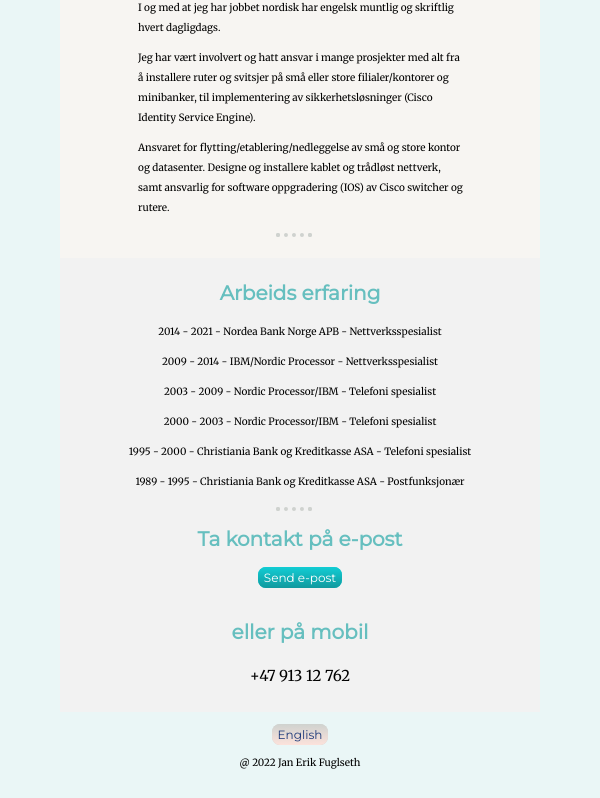
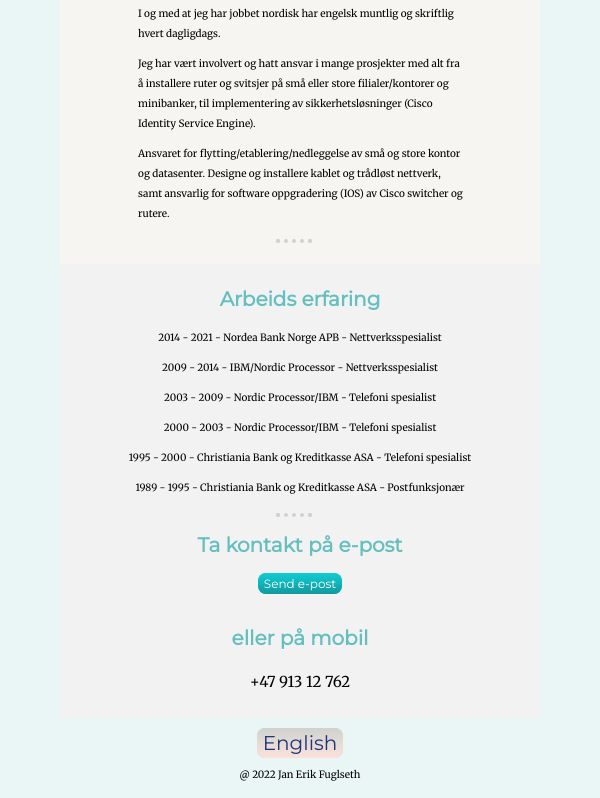
Before and after one commit to jefugl/mobile, a plain HTML site: page index.html in a window 600 px wide. Shown: the part 701-1499 px from the top of the page. Drawn offline with Linux system fonts and the light colour scheme.

Commit message:
Update styles.css

```diff
--- a/styles.css
+++ b/styles.css
@@ -194,3 +194,15 @@ hr {
     font-size: 20px;
   }
 }
+
+@media screen and (min-width: 600px) {
+  .btn-header-footer {
+    font-size: 35px;
+  }
+}
+
+@media screen and (max-width: 600px) {
+  .btn-header-footer {
+    font-size: 20px;
+  }
+}
```
